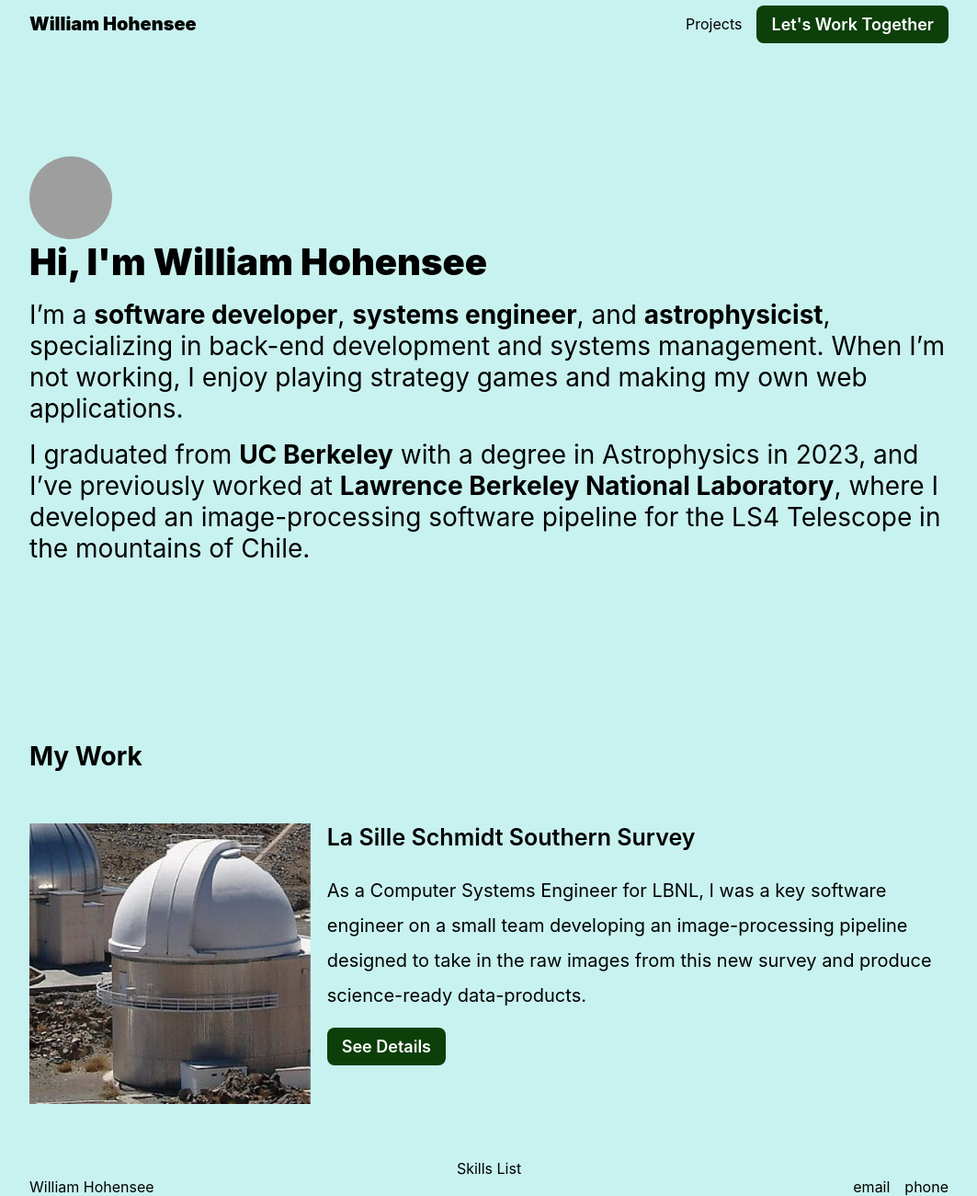
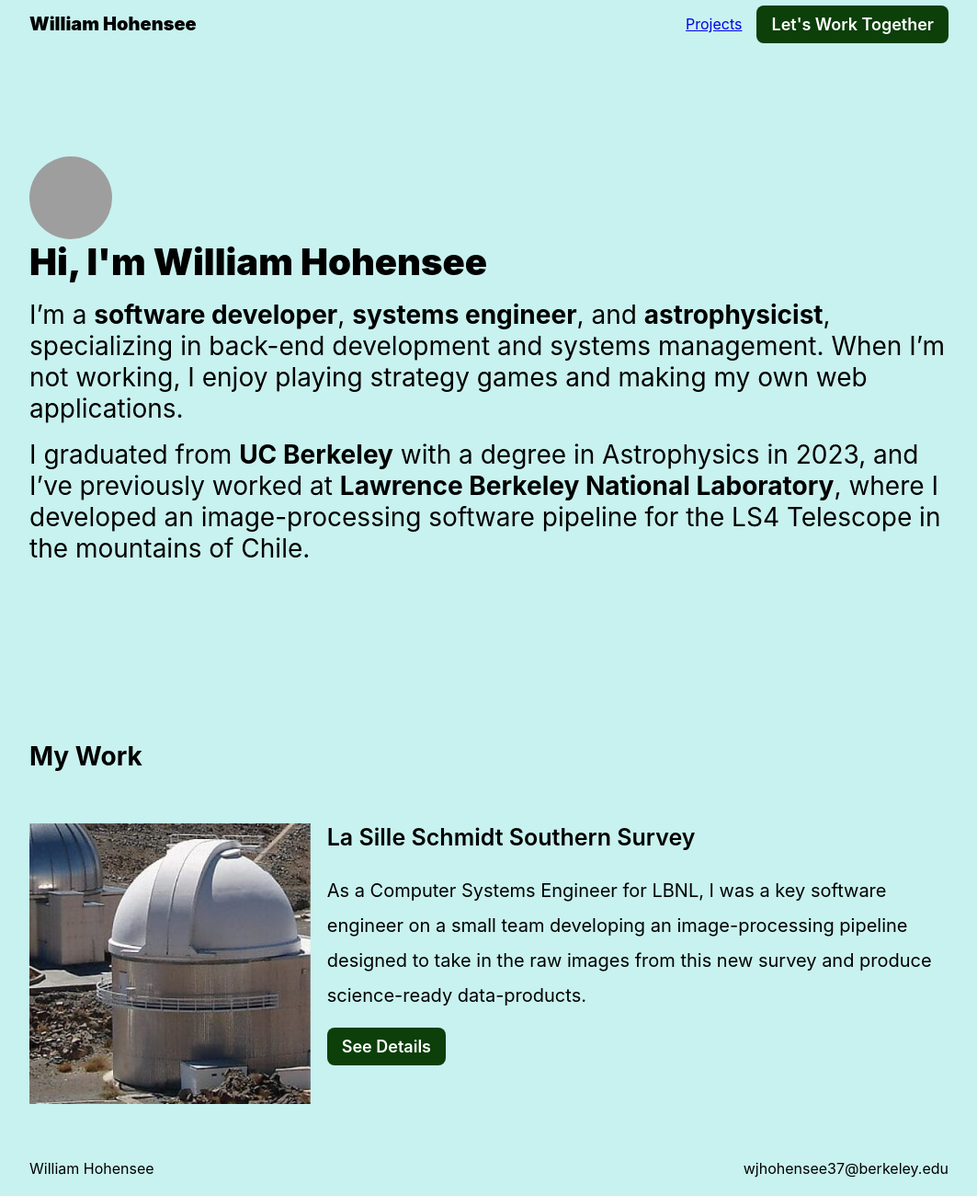
Before and after one commit to whohensee/portfolio, a plain HTML site: page index.html in a window 1280 px wide. Shown: the part 14-1314 px from the top of the page at 92% size, without its empty margins (108-1171 px from the left). Drawn offline with Linux system fonts and the light colour scheme; grey boxes are pictures that could not be loaded; a web font is replaced by a local one.

Commit message:
Clean up homepage

```diff
--- a/index.html
+++ b/index.html
@@ -15,7 +15,7 @@
         <p class="name">William Hohensee</p>
         <div class="extra-content">
           <div class="links">
-            <p>Projects</p>
+            <p><a href="#project-start">Projects</a></p>
           </div>
           <div class="button">Let's Work Together</div>
         </div>
@@ -47,7 +47,7 @@
         </div>
       </div>
     </div>
-    <div class="section-heading"><p>My Work</p></div>
+    <div class="section-heading" id="project-start"><p>My Work</p></div>
     <div class="project-card">
       <div class="content">
         <div class="thumbnail">
@@ -68,12 +68,10 @@
         </div>
       </div>
     </div>
-    <div class="skills-list">Skills List</div>
     <div class="footer-bar">
       <p class="name">William Hohensee</p>
       <div class="links">
-        <p>email</p>
-        <p>phone</p>
+        <p>wjhohensee37@berkeley.edu</p>
       </div>
     </div>
   </body>
```
